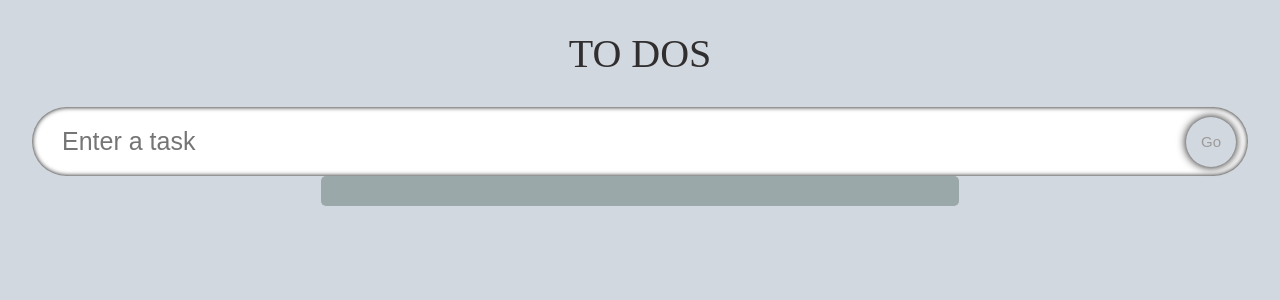
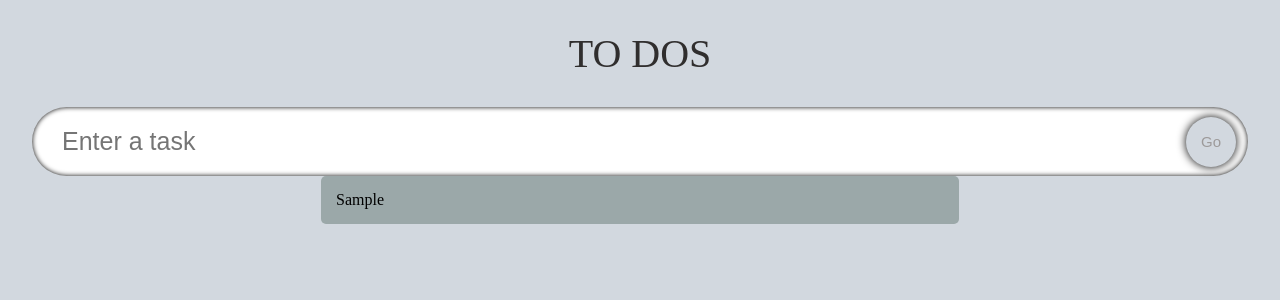
Before and after one commit to lenkon/typescript-react-to-dos, a React (Create React App) app: page / in a window 1280 px wide. Both pictures are taken after typing "Sample" into the empty fields and a click on the button "Go". Shown: the top 300 px of the page. Built offline with nearby package versions, Linux system fonts and the light colour scheme; the HTML template or start-up script is replaced by a standard one; a web font is replaced by a local one.

Commit message:
Display single todos

```diff
--- a/src/components/SingleTodos.tsx
+++ b/src/components/SingleTodos.tsx
@@ -9,9 +9,11 @@ type Props = {
 
 const SingleTodos = ({ todo, list, setList }: Props) => {
   return (
-    <div>
-
-    </div>
+    <form className='todos-single'>
+      <span className='todos-single--text'>
+        { todo.todos }
+      </span>
+    </form>
   )
 }
 
```
